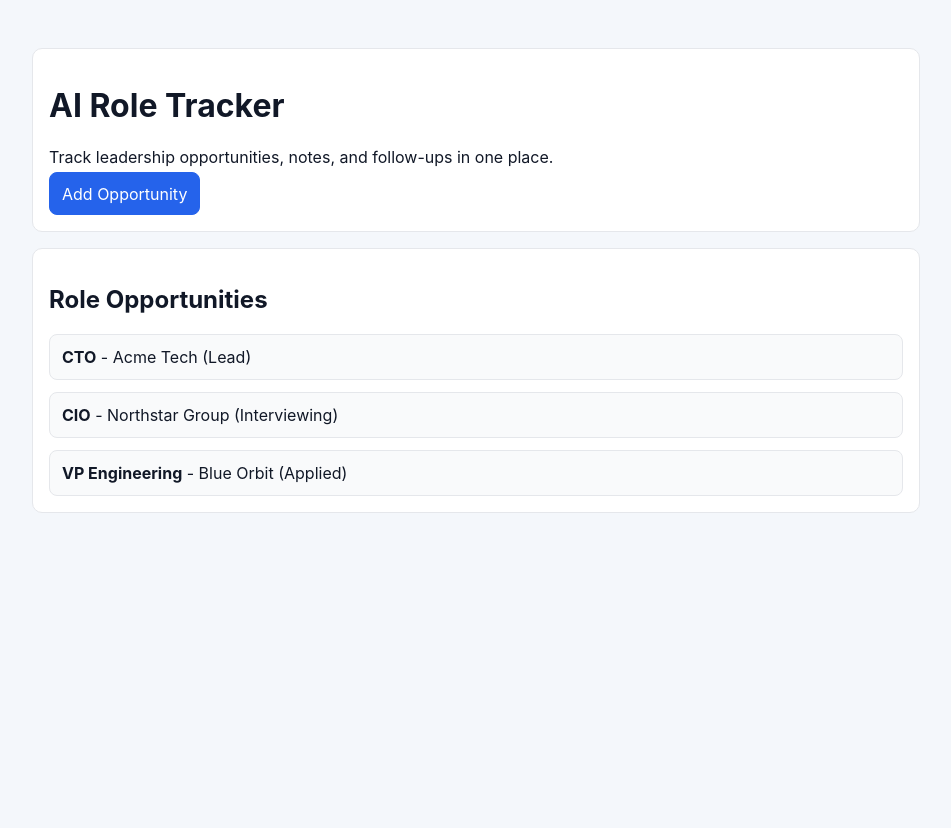
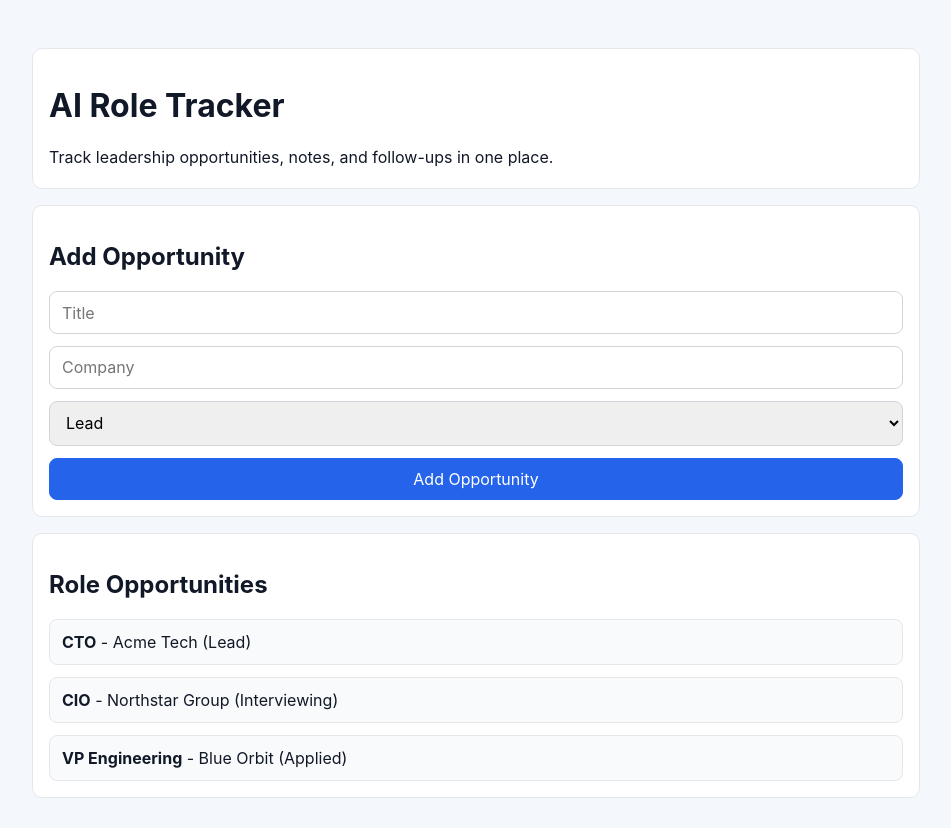
Before and after one commit to georgevlas/ai-role-tracker, a Next.js app: page / in a window 1280 px wide. Shown: the top 828 px of the page, without its empty margins (164-1115 px from the left). Before the commit the page ends 800 px from the top, so only its background shows below. Built offline with nearby package versions, Linux system fonts and the light colour scheme.

Commit message:
Fix JSX structure and enable opportunity form

```diff
--- a/app/page.tsx
+++ b/app/page.tsx
@@ -1,23 +1,96 @@
-const placeholderRoles = [
+ "use client";
+
+import { FormEvent, useState } from "react";
+
+type OpportunityStatus = "Lead" | "Applied" | "Interviewing" | "Offer" | "Closed";
+
+type Opportunity = {
+  title: string;
+  company: string;
+  status: OpportunityStatus;
+};
+
+const statusOptions: OpportunityStatus[] = [
+  "Lead",
+  "Applied",
+  "Interviewing",
+  "Offer",
+  "Closed"
+];
+
+const placeholderRoles: Opportunity[] = [
   { title: "CTO", company: "Acme Tech", status: "Lead" },
   { title: "CIO", company: "Northstar Group", status: "Interviewing" },
   { title: "VP Engineering", company: "Blue Orbit", status: "Applied" }
 ];
 
 export default function HomePage() {
+  const [opportunities, setOpportunities] = useState<Opportunity[]>(placeholderRoles);
+  const [title, setTitle] = useState("");
+  const [company, setCompany] = useState("");
+  const [status, setStatus] = useState<OpportunityStatus>("Lead");
+
+  function handleSubmit(event: FormEvent<HTMLFormElement>) {
+    event.preventDefault();
+
+    const nextTitle = title.trim();
+    const nextCompany = company.trim();
+
+    if (!nextTitle || !nextCompany) {
+      return;
+    }
+
+    const newOpportunity: Opportunity = {
+      title: nextTitle,
+      company: nextCompany,
+      status
+    };
+
+    setOpportunities((current) => [newOpportunity, ...current]);
+    setTitle("");
+    setCompany("");
+    setStatus("Lead");
+  }
+
   return (
     <main className="container">
       <header className="panel">
         <h1>AI Role Tracker</h1>
         <p>Track leadership opportunities, notes, and follow-ups in one place.</p>
-        <button type="button">Add Opportunity</button>
       </header>
+
+      <section className="panel">
+        <h2>Add Opportunity</h2>
+        <form className="grid" onSubmit={handleSubmit}>
+          <input
+            placeholder="Title"
+            value={title}
+            onChange={(event) => setTitle(event.target.value)}
+          />
+          <input
+            placeholder="Company"
+            value={company}
+            onChange={(event) => setCompany(event.target.value)}
+          />
+          <select
+            value={status}
+            onChange={(event) => setStatus(event.target.value as OpportunityStatus)}
+          >
+            {statusOptions.map((option) => (
+              <option key={option} value={option}>
+                {option}
+              </option>
+            ))}
+          </select>
+          <button type="submit">Add Opportunity</button>
+        </form>
+      </section>
 
       <section className="panel">
         <h2>Role Opportunities</h2>
         <ul className="list">
-          {placeholderRoles.map((role) => (
-            <li key={`${role.title}-${role.company}`}>
+          {opportunities.map((role) => (
+            <li key={`${role.title}-${role.company}-${role.status}`}>
               <strong>{role.title}</strong> - {role.company} ({role.status})
             </li>
           ))}
```
